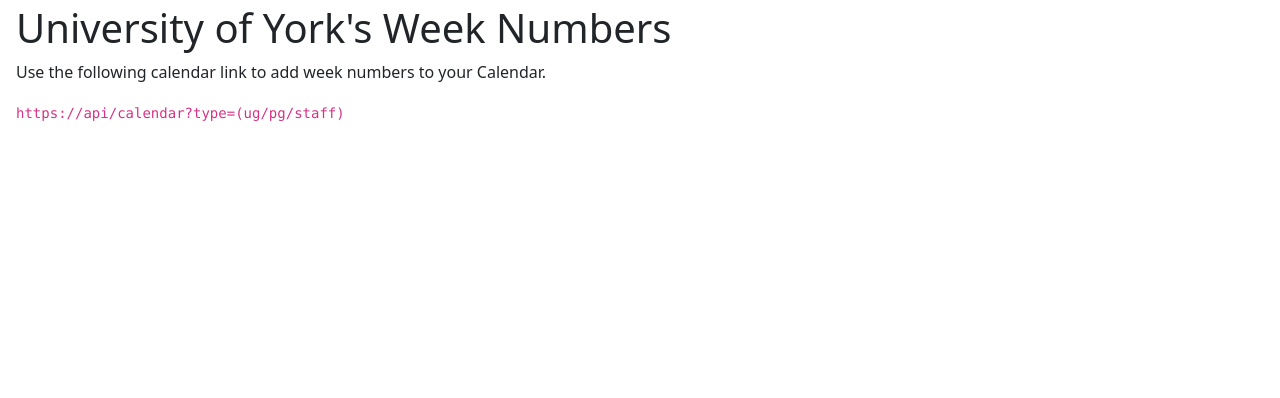
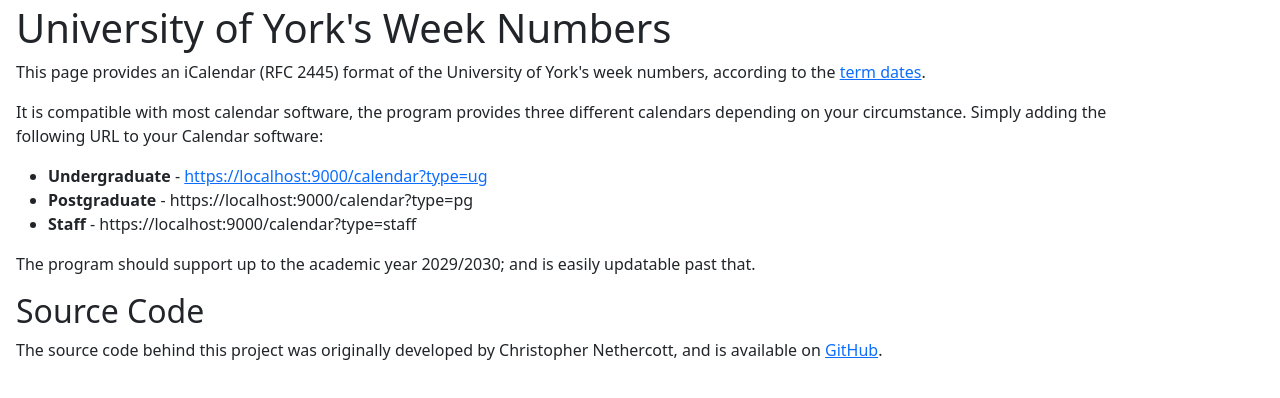
Before and after one commit to markspolakovs/uoy-week-calendar, a website: page public/index.html in a window 1280 px wide. Drawn offline with nearby package versions, Linux system fonts and the light colour scheme.

Commit message:
feat: improve website

```diff
--- a/public/index.html
+++ b/public/index.html
@@ -3,16 +3,23 @@
 <head>
     <meta charset="utf-8">
     <meta name="viewport" content="width=device-width, initial-scale=1">
-    <title>Bootstrap demo</title>
+    <title>University of York Week Numbers</title>
     <link href="https://cdn.jsdelivr.net/npm/bootstrap@5.3.0-alpha1/dist/css/bootstrap.min.css" rel="stylesheet" integrity="sha384-GLhlTQ8iRABdZLl6O3oVMWSktQOp6b7In1Zl3/Jr59b6EGGoI1aFkw7cmDA6j6gD" crossorigin="anonymous">
 </head>
 <body>
     <div class="container m-1">
         <h1>University of York's Week Numbers</h1>
-        <p>Use the following calendar link to add week numbers to your Calendar.</p>
-        <code>
-            https://api/calendar?type=(ug/pg/staff)
-        </code>
+        <p>This page provides an iCalendar (RFC 2445) format of the University of York's week numbers, according to the <a href="https://www.york.ac.uk/about/term-dates/" target="_blank">term dates</a>.</p>
+        <p>It is compatible with most calendar software, the program provides three different calendars depending on your circumstance. Simply adding the following URL to your Calendar software:</p>
+        <ul>
+            <li><b>Undergraduate</b> - <a href="https://localhost:9000/calendar?type=ug">https://localhost:9000/calendar?type=ug</a></li>
+            <li><b>Postgraduate</b> - <a>https://localhost:9000/calendar?type=pg</a></li>
+            <li><b>Staff</b> - <a>https://localhost:9000/calendar?type=staff</a></li>
+        </ul>
+        <p>The program should support up to the academic year 2029/2030; and is easily updatable past that.</p>
+
+        <h2>Source Code</h2>
+        <p>The source code behind this project was originally developed by Christopher Nethercott, and is available on <a href="https://github.com/chriscn/uoy-week-calendar">GitHub</a>.</p>
     </div>
     <script src="https://cdn.jsdelivr.net/npm/bootstrap@5.3.0-alpha1/dist/js/bootstrap.bundle.min.js" integrity="sha384-w76AqPfDkMBDXo30jS1Sgez6pr3x5MlQ1ZAGC+nuZB+EYdgRZgiwxhTBTkF7CXvN" crossorigin="anonymous"></script>
 </body>
```
